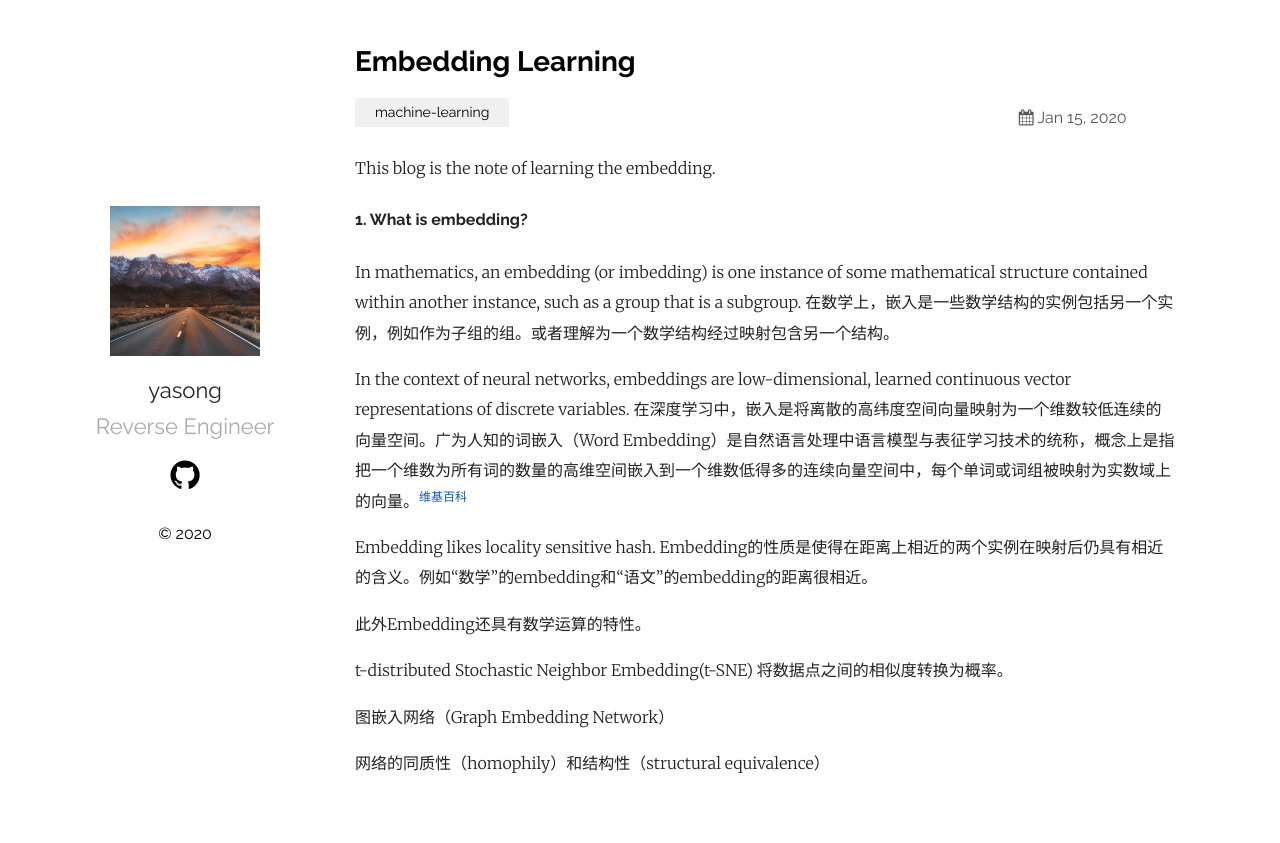
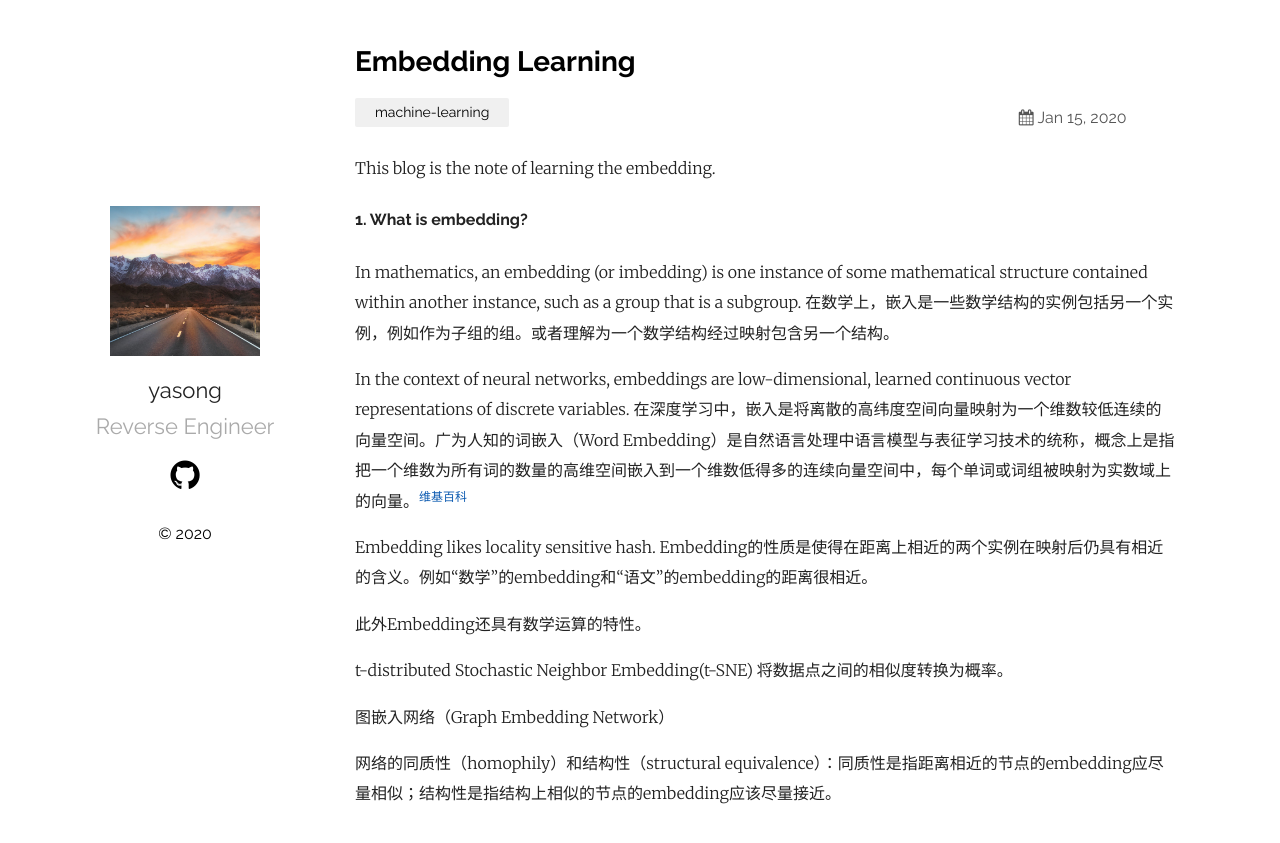
Before and after one commit to yasong/yasong.github.io, a Jekyll site: the page built from _posts/2020-01-15-Embedding-learning.markdown, in a window 1280 px wide. Shown: the top 843 px of the page. Built offline with Jekyll 4.4.1, drawn with Linux system fonts in a browser that asks for light colours.

Commit message:
Update 2020-01-15-Embedding-learning.markdown

```diff
--- a/_posts/2020-01-15-Embedding-learning.markdown
+++ b/_posts/2020-01-15-Embedding-learning.markdown
@@ -21,4 +21,4 @@ t-distributed Stochastic Neighbor Embedding(t-SNE) 将数据点之间的相似
 
 图嵌入网络（Graph Embedding Network）
 
-网络的同质性（homophily）和结构性（structural equivalence）
+网络的同质性（homophily）和结构性（structural equivalence）：同质性是指距离相近的节点的embedding应尽量相似；结构性是指结构上相似的节点的embedding应该尽量接近。
```
